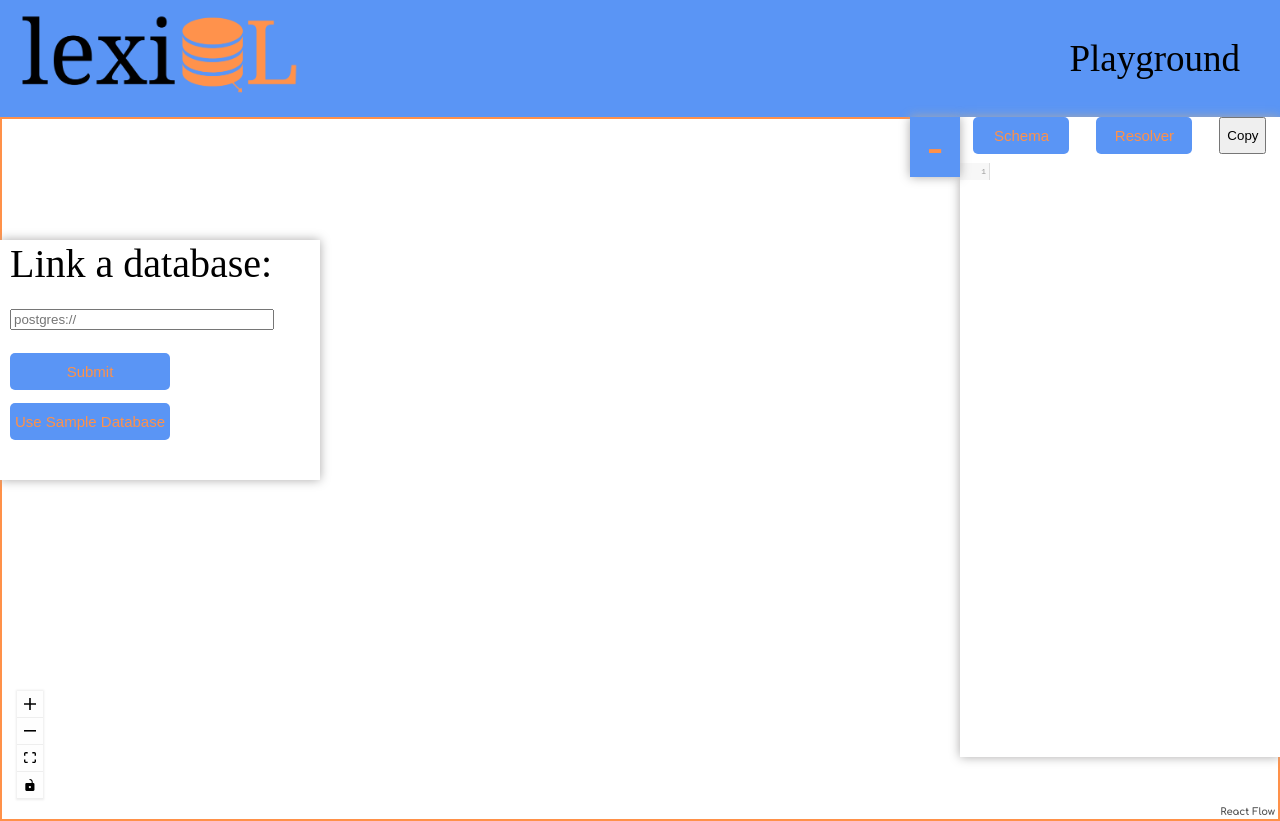
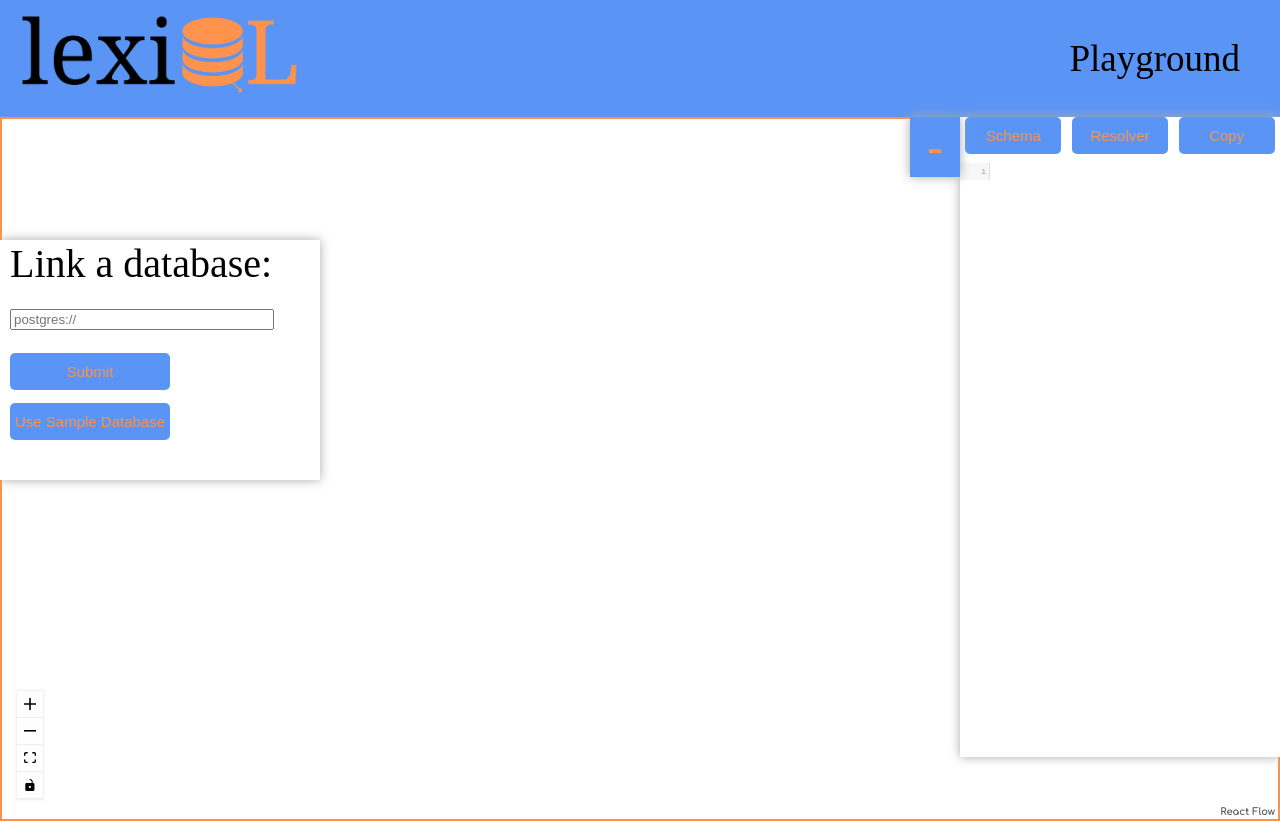
Before and after one commit to oslabs-beta/lexiQL, a React app: page /data in a window 1280 px wide. Built offline with nearby package versions, Linux system fonts and the light colour scheme; a web font is replaced by a local one.

Commit message:
updated Copy button to have codeContainerButton styling, updated package json to properly remove clipboard

```diff
--- a/client/containers/codeContainer.jsx
+++ b/client/containers/codeContainer.jsx
@@ -67,7 +67,7 @@ export default function codeContainer() {
             Resolver
           </button>
           <br/>
-          <button id='copyButton' onClick={() => {navigator.clipboard.writeText(codeState.displayCode)}}>Copy</button>
+          <button id='copyButton' className="codeContainerButton" onClick={() => {navigator.clipboard.writeText(codeState.displayCode)}}>Copy</button>
         </div>
         <br />
         <CodeMirror />
--- a/package.json
+++ b/package.json
@@ -22,7 +22,6 @@
   "dependencies": {
     "buffer": "^6.0.3",
     "camelcase": "^6.2.0",
-    "clipboard": "^2.0.8",
     "codemirror": "^5.60.0",
     "crypto-browserify": "^3.12.0",
     "crypto-js": "^4.0.0",
```
